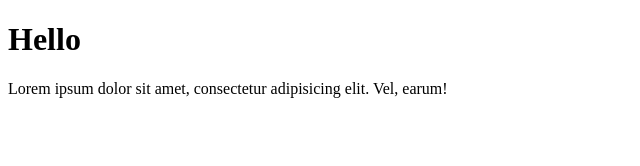
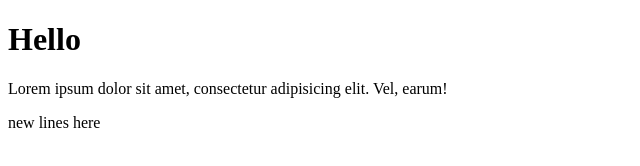
Before and after one commit to ShazidMorshed14/first-project, a plain HTML site: page index.html in a window 1280 px wide. Shown: the whole page, without its empty margins (0-640 px from the left). Drawn offline with Linux system fonts and the light colour scheme.

Commit message:
new line added

```diff
--- a/index.html
+++ b/index.html
@@ -9,5 +9,6 @@
 <body>
     <h1>Hello</h1>
     <p>Lorem ipsum dolor sit amet, consectetur adipisicing elit. Vel, earum!</p>
+    <p>new lines here</p>
 </body>
 </html>
```
